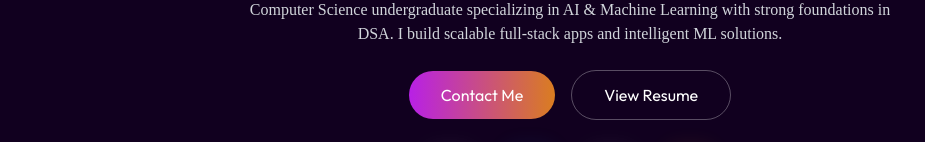
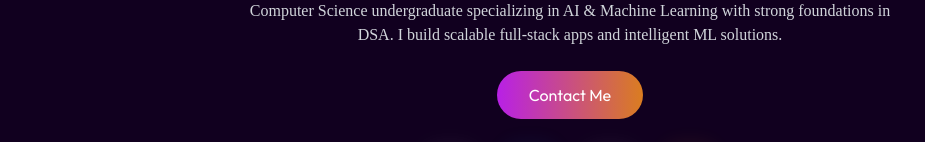
Before and after one commit to vigneshnaramgari/VigneshPortfolio, a React (Vite) app in the folder portfolio-frontend/: page / in a window 1280 px wide. Shown: the part 491-633 px from the top of the page, without its empty margins (70-995 px from the left). Built offline with nearby package versions, Linux system fonts and the light colour scheme; a web font is replaced by a local one.

Commit message:
Remove View Resume option from Header component

```diff
--- a/portfolio-frontend/src/components/Header.jsx
+++ b/portfolio-frontend/src/components/Header.jsx
@@ -41,15 +41,6 @@ export default function Header() {
             className="px-8 py-2 rounded-full bg-gradient-to-r from-[#b820e6] to-[#da7d20] text-white"
           >
             Contact Me
-          </a>
-
-          <a
-            href="https://drive.google.com/file/d/1DqXJhwrUihaPQREIlt97H3GvpKHQP9C6/view?usp=drive_link"
-            target="_blank"
-            rel="noopener noreferrer"
-            className="px-8 py-2 rounded-full border border-white/30 text-white"
-          >
-            View Resume
           </a>
         </div>
 
```
